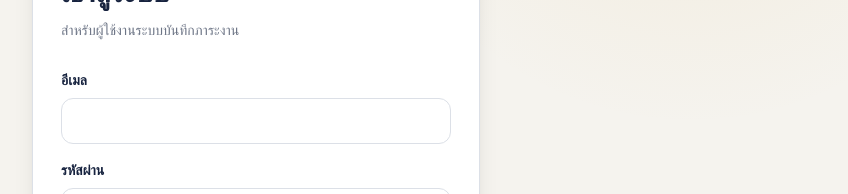
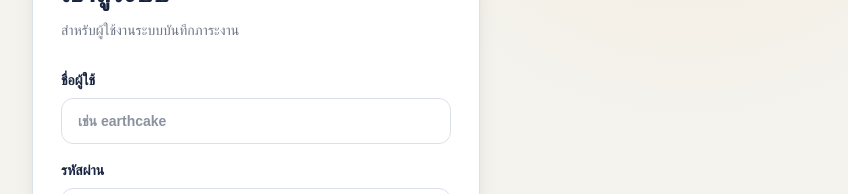
Before and after one commit to THISCAKee/Report_TOR, a Next.js app: page /login in a window 1280 px wide. Shown: the part 274-468 px from the top of the page, without its empty margins (384-1232 px from the left). Built offline with nearby package versions, Linux system fonts and the light colour scheme; a web font is replaced by a local one.

Commit message:
Allow username login without email address

```diff
--- a/app/login/page.tsx
+++ b/app/login/page.tsx
@@ -2,18 +2,19 @@
 
 import { FormEvent, useState } from "react";
 import { createClient } from "@/lib/supabase/client";
+import { usernameToAuthEmail } from "@/lib/supabase/auth";
 
 export default function LoginPage() {
-  const [email, setEmail] = useState("");
+  const [username, setUsername] = useState("");
   const [password, setPassword] = useState("");
   const [error, setError] = useState("");
   const [loading, setLoading] = useState(false);
   async function submit(event: FormEvent) {
     event.preventDefault(); setLoading(true); setError("");
-    const { error: signInError } = await createClient().auth.signInWithPassword({ email, password });
+    const { error: signInError } = await createClient().auth.signInWithPassword({ email: usernameToAuthEmail(username), password });
     if (signInError) setError("อีเมลหรือรหัสผ่านไม่ถูกต้อง");
     else window.location.assign("/");
     setLoading(false);
   }
-  return <main className="grid min-h-screen place-items-center px-4 py-10"><form onSubmit={submit} className="w-full max-w-md rounded-3xl border border-[var(--line)] bg-white p-7 shadow-xl"><p className="text-xs font-bold uppercase tracking-[.18em] text-[var(--blue)]">TOR / DAILY LOG</p><h1 className="mt-3 text-3xl font-semibold">เข้าสู่ระบบ</h1><p className="mt-2 text-sm leading-6 text-[var(--muted)]">สำหรับผู้ใช้งานระบบบันทึกภาระงาน</p><label className="mt-7 block text-sm font-semibold">อีเมล<input type="email" required value={email} onChange={e => setEmail(e.target.value)} className="focus-ring mt-2 w-full rounded-xl border border-[var(--line)] bg-white px-4 py-3" /></label><label className="mt-4 block text-sm font-semibold">รหัสผ่าน<input type="password" required value={password} onChange={e => setPassword(e.target.value)} className="focus-ring mt-2 w-full rounded-xl border border-[var(--line)] bg-white px-4 py-3" /></label>{error ? <p role="alert" className="mt-4 rounded-xl bg-[#fff1f1] px-3 py-3 text-sm text-[var(--red)]">{error}</p> : null}<button disabled={loading} className="mt-6 w-full rounded-xl bg-[var(--blue)] px-5 py-3 font-semibold text-white disabled:opacity-60">{loading ? "กำลังเข้าสู่ระบบ…" : "เข้าสู่ระบบ"}</button></form></main>;
+  return <main className="grid min-h-screen place-items-center px-4 py-10"><form onSubmit={submit} className="w-full max-w-md rounded-3xl border border-[var(--line)] bg-white p-7 shadow-xl"><p className="text-xs font-bold uppercase tracking-[.18em] text-[var(--blue)]">TOR / DAILY LOG</p><h1 className="mt-3 text-3xl font-semibold">เข้าสู่ระบบ</h1><p className="mt-2 text-sm leading-6 text-[var(--muted)]">สำหรับผู้ใช้งานระบบบันทึกภาระงาน</p><label className="mt-7 block text-sm font-semibold">ชื่อผู้ใช้<input type="text" required autoComplete="username" value={username} onChange={e => setUsername(e.target.value)} className="focus-ring mt-2 w-full rounded-xl border border-[var(--line)] bg-white px-4 py-3" placeholder="เช่น earthcake" /></label><label className="mt-4 block text-sm font-semibold">รหัสผ่าน<input type="password" required autoComplete="current-password" value={password} onChange={e => setPassword(e.target.value)} className="focus-ring mt-2 w-full rounded-xl border border-[var(--line)] bg-white px-4 py-3" /></label>{error ? <p role="alert" className="mt-4 rounded-xl bg-[#fff1f1] px-3 py-3 text-sm text-[var(--red)]">{error}</p> : null}<button disabled={loading} className="mt-6 w-full rounded-xl bg-[var(--blue)] px-5 py-3 font-semibold text-white disabled:opacity-60">{loading ? "กำลังเข้าสู่ระบบ…" : "เข้าสู่ระบบ"}</button></form></main>;
 }
--- /dev/null
+++ b/lib/supabase/auth.ts
@@ -0,0 +1,6 @@
+export const AUTH_EMAIL_DOMAIN = "report-tor.local";
+
+export function usernameToAuthEmail(value: string) {
+  const username = value.trim().toLowerCase();
+  return username.includes("@") ? username : `${username}@${AUTH_EMAIL_DOMAIN}`;
+}
```
Also changed, not shown: 2 other files (tests, documents, lock files or other folders).
